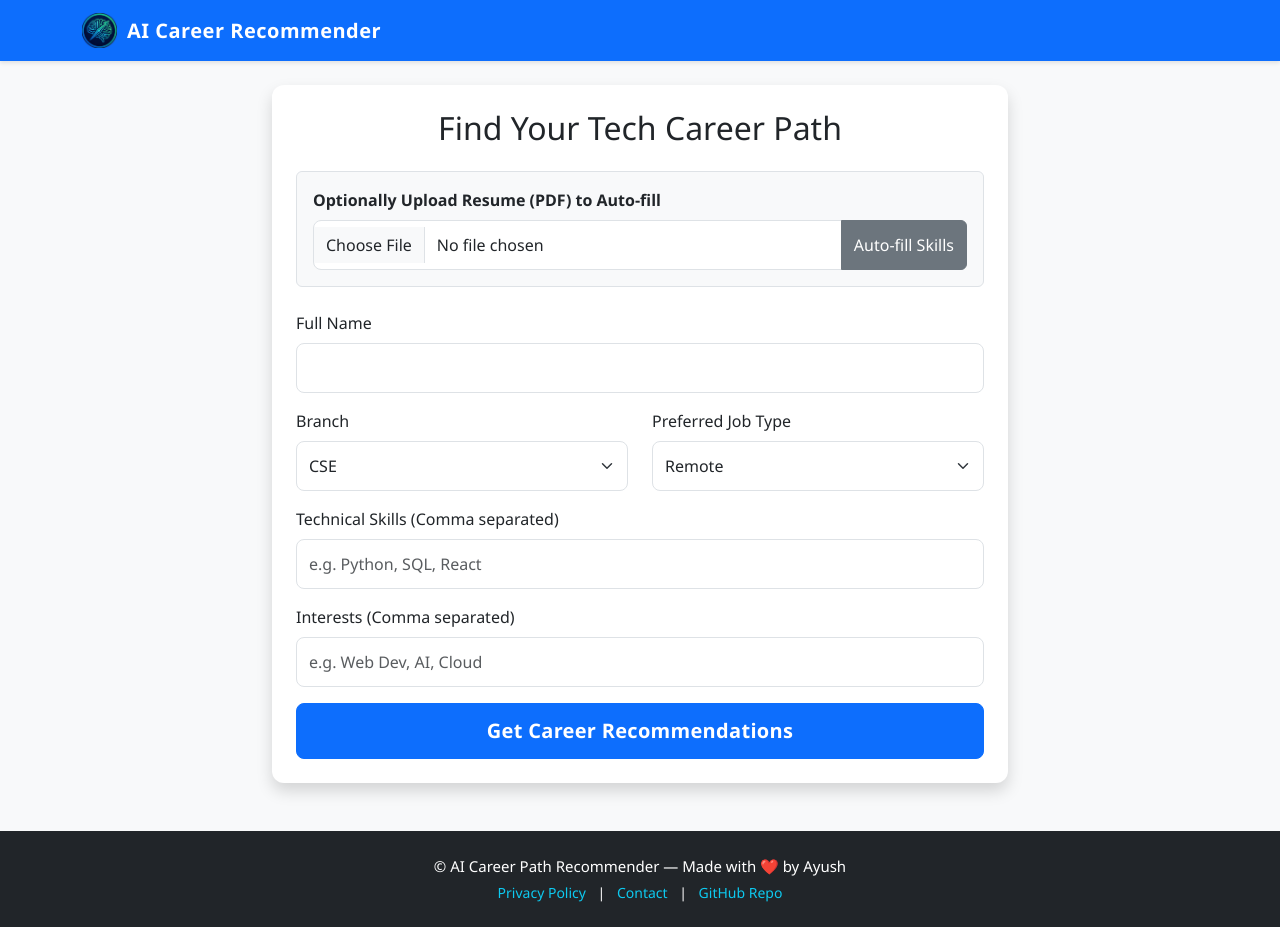
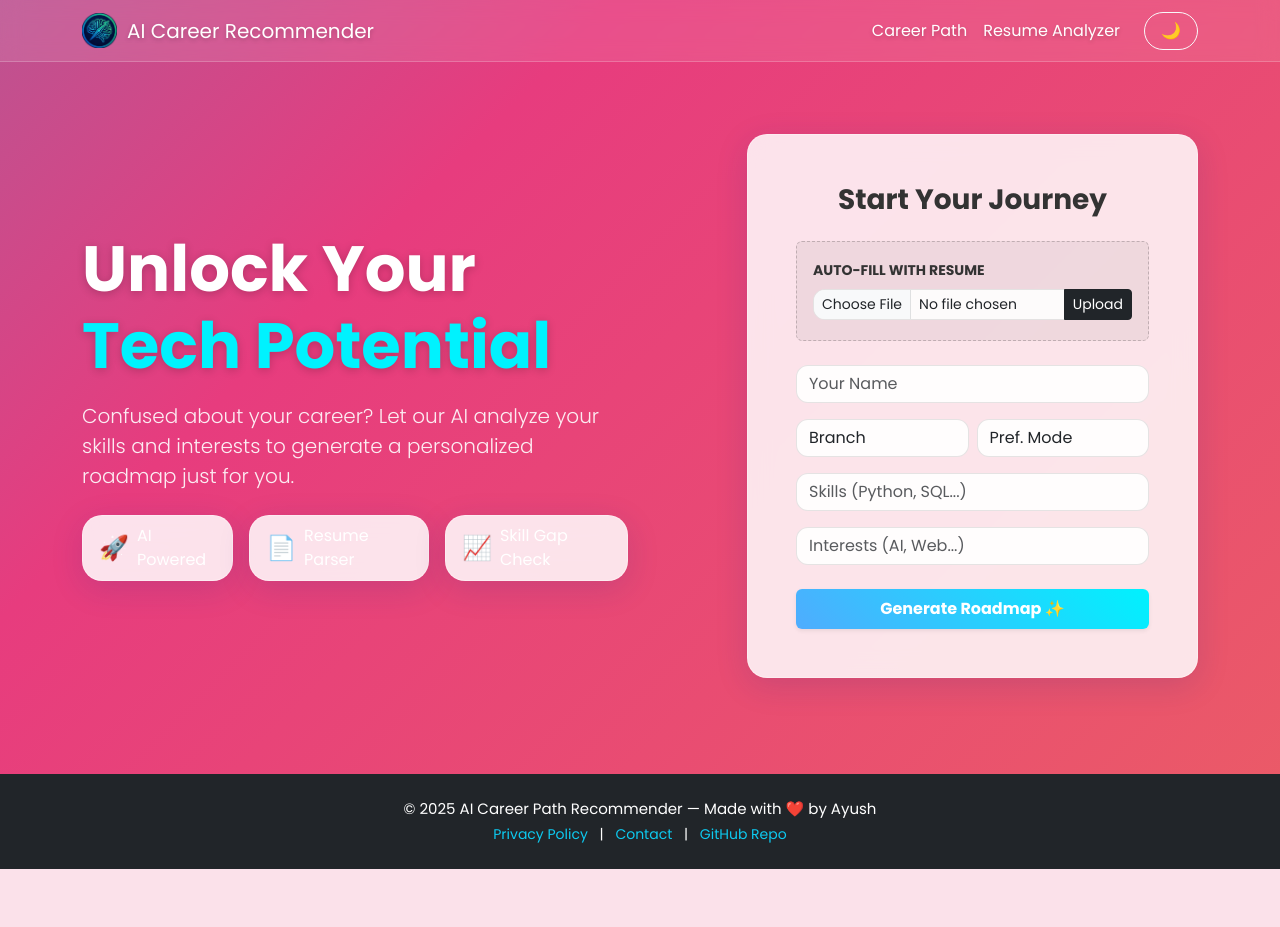
Before and after one commit to AyushKushwaha29/ai-career-path-recommender, a Python web app: template app/templates/index.html in a window 1280 px wide. After the commit the page ends 869 px from the top, so only its background shows below. Run offline with Jinja, Linux system fonts and the light colour scheme; the template is opened without the code that fills it, so the values that code supplies are empty.

Commit message:
Update files

```diff
--- a/app/static/css/style.css
+++ b/app/static/css/style.css
@@ -1,106 +1,82 @@
-/* Global Styles */
-:root {
-    --primary-color: #0d6efd;
-    --success-color: #198754;
-    --danger-color: #dc3545;
-    --light-bg: #f8f9fa;
-    --card-shadow: 0 4px 6px rgba(0, 0, 0, 0.1);
-    --card-hover-shadow: 0 8px 15px rgba(0, 0, 0, 0.1);
-}
-
+/* --- 1. FONTS & ANIMATED BACKGROUND --- */
 body {
-    background-color: var(--light-bg);
-    font-family: 'Segoe UI', Tahoma, Geneva, Verdana, sans-serif;
+    font-family: 'Poppins', sans-serif;
+    /* Animated Gradient Background */
+    background: linear-gradient(-45deg, #ee7752, #e73c7e, #23a6d5, #23d5ab);
+    background-size: 400% 400%;
+    animation: gradientBG 15s ease infinite;
+    min-height: 100vh;
     color: #333;
 }
 
-/* Navbar Enhancements */
-.navbar {
-    box-shadow: 0 2px 4px rgba(0,0,0,0.1);
+@keyframes gradientBG {
+    0% { background-position: 0% 50%; }
+    50% { background-position: 100% 50%; }
+    100% { background-position: 0% 50%; }
 }
 
-.navbar-brand {
-    font-weight: 700;
-    letter-spacing: 0.5px;
+/* --- 2. GLASSMORPHISM CARDS --- */
+.glass-card {
+    background: rgba(255, 255, 255, 0.85);
+    backdrop-filter: blur(12px);
+    -webkit-backdrop-filter: blur(12px);
+    border: 1px solid rgba(255, 255, 255, 0.3);
+    border-radius: 20px;
+    box-shadow: 0 8px 32px 0 rgba(31, 38, 135, 0.15);
 }
 
-/* Card Styling */
-.card {
-    border: none;
-    border-radius: 12px;
-    background: #fff;
-    box-shadow: var(--card-shadow);
-    transition: transform 0.2s ease, box-shadow 0.2s ease;
-    overflow: hidden;
+/* --- 3. NAVBAR STYLING --- */
+.navbar {
+    background: rgba(255, 255, 255, 0.1) !important; /* Semi-transparent */
+    backdrop-filter: blur(10px);
+    border-bottom: 1px solid rgba(255,255,255,0.2);
+    box-shadow: none;
+}
+.navbar-brand, .nav-link, .navbar-toggler-icon {
+    color: #fff !important;
+    text-shadow: 0 2px 4px rgba(0,0,0,0.2);
 }
 
-.card:hover {
+/* --- 4. BUTTONS & INPUTS --- */
+.btn-primary {
+    background: linear-gradient(45deg, #4facfe 0%, #00f2fe 100%);
+    border: none;
+    box-shadow: 0 4px 15px rgba(0, 242, 254, 0.4);
+    transition: transform 0.2s, box-shadow 0.2s;
+}
+.btn-primary:hover {
     transform: translateY(-2px);
-    box-shadow: var(--card-hover-shadow);
+    box-shadow: 0 6px 20px rgba(0, 242, 254, 0.6);
 }
 
-.card-header {
-    background-color: #fff;
-    border-bottom: 1px solid #f0f0f0;
-    padding: 1.5rem;
+.form-control, .form-select {
+    border-radius: 12px;
+    border: 1px solid rgba(0,0,0,0.1);
+    background: rgba(255,255,255,0.9);
+}
+.form-control:focus {
+    box-shadow: 0 0 0 4px rgba(0, 242, 254, 0.2);
+    border-color: #4facfe;
 }
 
-/* Form Controls */
-.form-control, .form-select {
-    border-radius: 8px;
-    padding: 12px;
-    border: 1px solid #dee2e6;
+/* --- 5. DARK MODE OVERRIDES --- */
+[data-bs-theme="dark"] body {
+    /* Darker Gradient */
+    background: linear-gradient(-45deg, #0f2027, #203a43, #2c5364);
+    background-size: 400% 400%;
+    animation: gradientBG 15s ease infinite;
+    color: #fff;
 }
 
-.form-control:focus, .form-select:focus {
-    box-shadow: 0 0 0 3px rgba(13, 110, 253, 0.15);
-    border-color: var(--primary-color);
+[data-bs-theme="dark"] .glass-card {
+    background: rgba(0, 0, 0, 0.6); /* Dark Glass */
+    border: 1px solid rgba(255, 255, 255, 0.1);
+    color: #fff;
 }
 
-/* Buttons */
-.btn-primary {
-    padding: 12px 24px;
-    font-weight: 600;
-    border-radius: 8px;
-    letter-spacing: 0.3px;
+[data-bs-theme="dark"] .form-control,
+[data-bs-theme="dark"] .form-select {
+    background: rgba(255, 255, 255, 0.1);
+    color: #fff;
+    border-color: rgba(255,255,255,0.2);
 }
-
-/* Skill Badges */
-.skill-badge {
-    padding: 6px 12px;
-    border-radius: 20px;
-    font-size: 0.85rem;
-    font-weight: 500;
-    margin: 0 4px 8px 0;
-    display: inline-block;
-}
-
-/* Match Probability Badge */
-.match-badge {
-    padding: 8px 16px;
-    border-radius: 30px;
-    font-size: 1rem;
-    font-weight: 700;
-}
-
-/* Accordion (Roadmap) */
-.accordion-button {
-    font-weight: 600;
-    color: #444;
-}
-
-.accordion-button:not(.collapsed) {
-    color: var(--primary-color);
-    background-color: #e7f1ff;
-}
-
-/* Loading Animation */
-.loading-spinner {
-    display: inline-block;
-    width: 1rem;
-    height: 1rem;
-    border: 2px solid currentColor;
-    border-right-color: transparent;
-    border-radius: 50%;
-    animation: spinner-border .75s linear infinite;
-}
--- a/app/static/js/script.js
+++ b/app/static/js/script.js
@@ -52,3 +52,44 @@ async function uploadResume() {
         status.className = "text-danger mt-2 d-block";
     }
 }
+document.addEventListener('DOMContentLoaded', () => {
+
+    // --- DARK MODE LOGIC START ---
+    const themeToggleBtn = document.getElementById('theme-toggle');
+    const htmlElement = document.documentElement;
+    const icon = themeToggleBtn.querySelector('span'); // We will use an emoji span
+
+    // 1. Check LocalStorage on load
+    const savedTheme = localStorage.getItem('theme');
+    if (savedTheme === 'dark') {
+        htmlElement.setAttribute('data-bs-theme', 'dark');
+        icon.innerText = '☀️'; // Show Sun icon because mode is dark
+    } else {
+        htmlElement.setAttribute('data-bs-theme', 'light');
+        icon.innerText = '🌙'; // Show Moon icon
+    }
+
+    // 2. Toggle on click
+    themeToggleBtn.addEventListener('click', () => {
+        const currentTheme = htmlElement.getAttribute('data-bs-theme');
+
+        if (currentTheme === 'dark') {
+            htmlElement.setAttribute('data-bs-theme', 'light');
+            localStorage.setItem('theme', 'light');
+            icon.innerText = '🌙';
+        } else {
+            htmlElement.setAttribute('data-bs-theme', 'dark');
+            localStorage.setItem('theme', 'dark');
+            icon.innerText = '☀️';
+        }
+    });
+    // --- DARK MODE LOGIC END ---
+
+    // ... existing Resume Upload logic ...
+    const uploadBtn = document.getElementById('btn-upload-resume');
+    if (uploadBtn) {
+        uploadBtn.addEventListener('click', uploadResume);
+    }
+});
+
+// ... existing functions ...
--- a/app/templates/base.html
+++ b/app/templates/base.html
@@ -3,18 +3,20 @@
 <head>
     <meta charset="UTF-8">
     <title>AI Career Path Recommender</title>
+
     <link href="https://cdn.jsdelivr.net/npm/bootstrap@5.3.0/dist/css/bootstrap.min.css" rel="stylesheet">
+
+    <link rel="preconnect" href="https://fonts.googleapis.com">
+    <link rel="preconnect" href="https://fonts.gstatic.com" crossorigin>
+    <link href="https://fonts.googleapis.com/css2?family=Poppins:wght@300;400;600;700&display=swap" rel="stylesheet">
+
     <link href="{{ url_for('static', filename='css/style.css') }}" rel="stylesheet">
     <link rel="shortcut icon" href="{{ url_for('static', filename='images/icon.png') }}">
     <script src="https://cdn.jsdelivr.net/npm/chart.js"></script>
 </head>
 <body>
-    <!-- <nav class="navbar navbar-dark bg-primary mb-4">
-        <div class="container">
-            <a class="navbar-brand" href="/">AI Career Recommender</a>
-        </div>
-    </nav> -->
-    <nav class="navbar navbar-dark bg-primary mb-4">
+
+    <nav class="navbar navbar-expand-lg navbar-dark bg-primary mb-4">
         <div class="container">
             <a class="navbar-brand d-flex align-items-center" href="/">
                 <img src="{{ url_for('static', filename='images/icon.png') }}"
@@ -22,6 +24,27 @@
                      style="height: 35px; width: 35px; margin-right: 10px;">
                 AI Career Recommender
             </a>
+
+            <button class="navbar-toggler" type="button" data-bs-toggle="collapse" data-bs-target="#navbarNav">
+                <span class="navbar-toggler-icon"></span>
+            </button>
+
+            <div class="collapse navbar-collapse" id="navbarNav">
+                <ul class="navbar-nav ms-auto align-items-center">
+                    <li class="nav-item">
+                        <a class="nav-link" href="/">Career Path</a>
+                    </li>
+                    <li class="nav-item">
+                        <a class="nav-link" href="/analyzer">Resume Analyzer</a>
+                    </li>
+
+                    <li class="nav-item ms-lg-3 mt-2 mt-lg-0">
+                        <button class="btn btn-outline-light rounded-pill px-3" id="theme-toggle">
+                            <span id="theme-icon">🌙</span>
+                        </button>
+                    </li>
+                </ul>
+            </div>
         </div>
     </nav>
 
@@ -29,12 +52,10 @@
         {% block content %}{% endblock %}
     </div>
 
-<!----Footer---->
-
     <footer class="bg-dark text-white py-4 mt-5">
         <div class="container text-center">
             <p class="mb-1" style="font-size: 15px;">
-            © {{ current_year }} AI Career Path Recommender — Made with ❤️ by Ayush
+                © <span id="year"></span> AI Career Path Recommender — Made with ❤️ by Ayush
             </p>
             <p class="small mb-0">
                 <a href="#" class="text-decoration-none text-info mx-2">Privacy Policy</a> |
@@ -47,6 +68,10 @@
     <script src="https://cdn.jsdelivr.net/npm/bootstrap@5.3.0/dist/js/bootstrap.bundle.min.js"></script>
     <script src="{{ url_for('static', filename='js/script.js') }}"></script>
 
+    <script>
+        document.getElementById("year").textContent = new Date().getFullYear();
+    </script>
+
     {% block scripts %}{% endblock %}
 </body>
 </html>
--- a/app/templates/index.html
+++ b/app/templates/index.html
@@ -1,39 +1,62 @@
 {% extends "base.html" %}
 
 {% block content %}
-<div class="row justify-content-center">
-    <div class="col-md-8">
-        <div class="card shadow p-4">
-            <h2 class="text-center mb-4">Find Your Tech Career Path</h2>
+<div class="row align-items-center min-vh-75 py-5">
 
-            <div class="mb-4 p-3 bg-light rounded border">
-                <label class="form-label fw-bold">Optionally Upload Resume (PDF) to Auto-fill</label>
+    <div class="col-lg-6 mb-5 mb-lg-0 text-white">
+        <h1 class="display-3 fw-bold mb-3" style="text-shadow: 0 2px 10px rgba(0,0,0,0.2);">
+            Unlock Your <br>
+            <span style="color: #00f2fe;">Tech Potential</span>
+        </h1>
+        <p class="lead mb-4" style="font-weight: 300; opacity: 0.9;">
+            Confused about your career? Let our AI analyze your skills and interests to generate a personalized roadmap just for you.
+        </p>
+
+        <div class="d-flex gap-3">
+            <div class="glass-card px-3 py-2 d-flex align-items-center">
+                <span class="fs-4 me-2">🚀</span> AI Powered
+            </div>
+            <div class="glass-card px-3 py-2 d-flex align-items-center">
+                <span class="fs-4 me-2">📄</span> Resume Parser
+            </div>
+            <div class="glass-card px-3 py-2 d-flex align-items-center">
+                <span class="fs-4 me-2">📈</span> Skill Gap Check
+            </div>
+        </div>
+    </div>
+
+    <div class="col-lg-5 offset-lg-1">
+        <div class="glass-card p-4 p-md-5">
+            <h3 class="fw-bold mb-4 text-center">Start Your Journey</h3>
+
+            <div class="mb-4 p-3 rounded" style="background: rgba(0,0,0,0.05); border: 1px dashed rgba(0,0,0,0.2);">
+                <label class="form-label small fw-bold text-uppercase">Auto-fill with Resume</label>
                 <div class="input-group">
-                    <input type="file" class="form-control" id="resumeFile" accept=".pdf">
-                    <button class="btn btn-secondary" type="button" id="btn-upload-resume">Auto-fill Skills</button>
+                    <input type="file" class="form-control form-control-sm" id="resumeFile" accept=".pdf">
+                    <button class="btn btn-dark btn-sm" type="button" id="btn-upload-resume">Upload</button>
                 </div>
-                <small class="text-muted" id="uploadStatus"></small>
+                <div id="uploadStatus" class="small mt-1"></div>
             </div>
 
             <form action="/result" method="POST">
                 <div class="mb-3">
-                    <label class="form-label">Full Name</label>
-                    <input type="text" name="name" class="form-control" required>
+                    <input type="text" name="name" class="form-control" placeholder="Your Name" required>
                 </div>
-                <div class="row">
-                    <div class="col-md-6 mb-3">
-                        <label class="form-label">Branch</label>
+
+                <div class="row g-2 mb-3">
+                    <div class="col-6">
                         <select name="branch" class="form-select">
+                            <option value="" disabled selected>Branch</option>
                             <option value="CSE">CSE</option>
                             <option value="IT">IT</option>
                             <option value="ECE">ECE</option>
-                            <option value="Mechanical">Mechanical</option>
+                            <option value="Mech">Mechanical</option>
                             <option value="Civil">Civil</option>
                         </select>
                     </div>
-                    <div class="col-md-6 mb-3">
-                        <label class="form-label">Preferred Job Type</label>
+                    <div class="col-6">
                         <select name="preferred_job_type" class="form-select">
+                            <option value="" disabled selected>Pref. Mode</option>
                             <option value="Remote">Remote</option>
                             <option value="Office">Office</option>
                             <option value="Hybrid">Hybrid</option>
@@ -42,19 +65,18 @@
                 </div>
 
                 <div class="mb-3">
-                    <label class="form-label">Technical Skills (Comma separated)</label>
-                    <input type="text" name="skills" id="skillsInput" class="form-control" placeholder="e.g. Python, SQL, React" required>
+                    <input type="text" name="skills" id="skillsInput" class="form-control" placeholder="Skills (Python, SQL...)" required>
                 </div>
 
-                <div class="mb-3">
-                    <label class="form-label">Interests (Comma separated)</label>
-                    <input type="text" name="interests" class="form-control" placeholder="e.g. Web Dev, AI, Cloud" required>
+                <div class="mb-4">
+                    <input type="text" name="interests" class="form-control" placeholder="Interests (AI, Web...)" required>
                 </div>
 
-                <button type="submit" class="btn btn-primary w-100 btn-lg">Get Career Recommendations</button>
+                <button type="submit" class="btn btn-primary w-100 py-2 fw-bold shadow-sm">
+                    Generate Roadmap ✨
+                </button>
             </form>
         </div>
     </div>
 </div>
-
 {% endblock %}
```
Also changed, not shown: app/__init__.py (+23 -0 lines), app/routes.py (+52 -10 lines), app/templates/analysis_result.html (added, +59 -0 lines), app/templates/analyze.html (added, +27 -0 lines), app/utils/analyzer.py (added, +43 -0 lines), run.py (+12 -0 lines), instance/career.db. Lines whose indentation alone changed are shown as unchanged.
